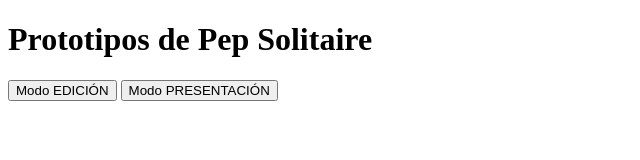
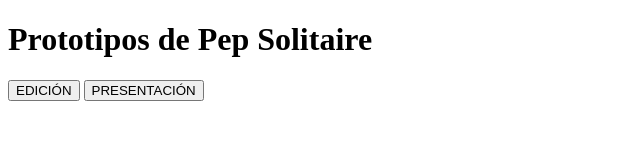
Before and after one commit to MartinLps/intefaces2025tp1, a plain HTML site: page index.html in a window 1280 px wide. Shown: the whole page, without its empty margins (0-640 px from the left). Drawn offline with Linux system fonts and the light colour scheme.

Commit message:
Update index.html

```diff
--- a/index.html
+++ b/index.html
@@ -3,17 +3,17 @@
 <head>
   <meta charset="UTF-8">
   <meta name="viewport" content="width=device-width, initial-scale=1">
-  <title>Prototipos Pep Solitaire</title>
+  <title>Practico 1 Interfaces de usuario</title>
 </head>
 <body>
   <h1>Prototipos de Pep Solitaire</h1>
 
   <button onclick="window.open('URL_EDITOR', '_blank')">
-    Modo EDICIÓN
+    EDICIÓN
   </button>
 
   <button onclick="window.open('URL_PRESENTACION', '_blank')">
-    Modo PRESENTACIÓN
+    PRESENTACIÓN
   </button>
 </body>
 </html>
```
